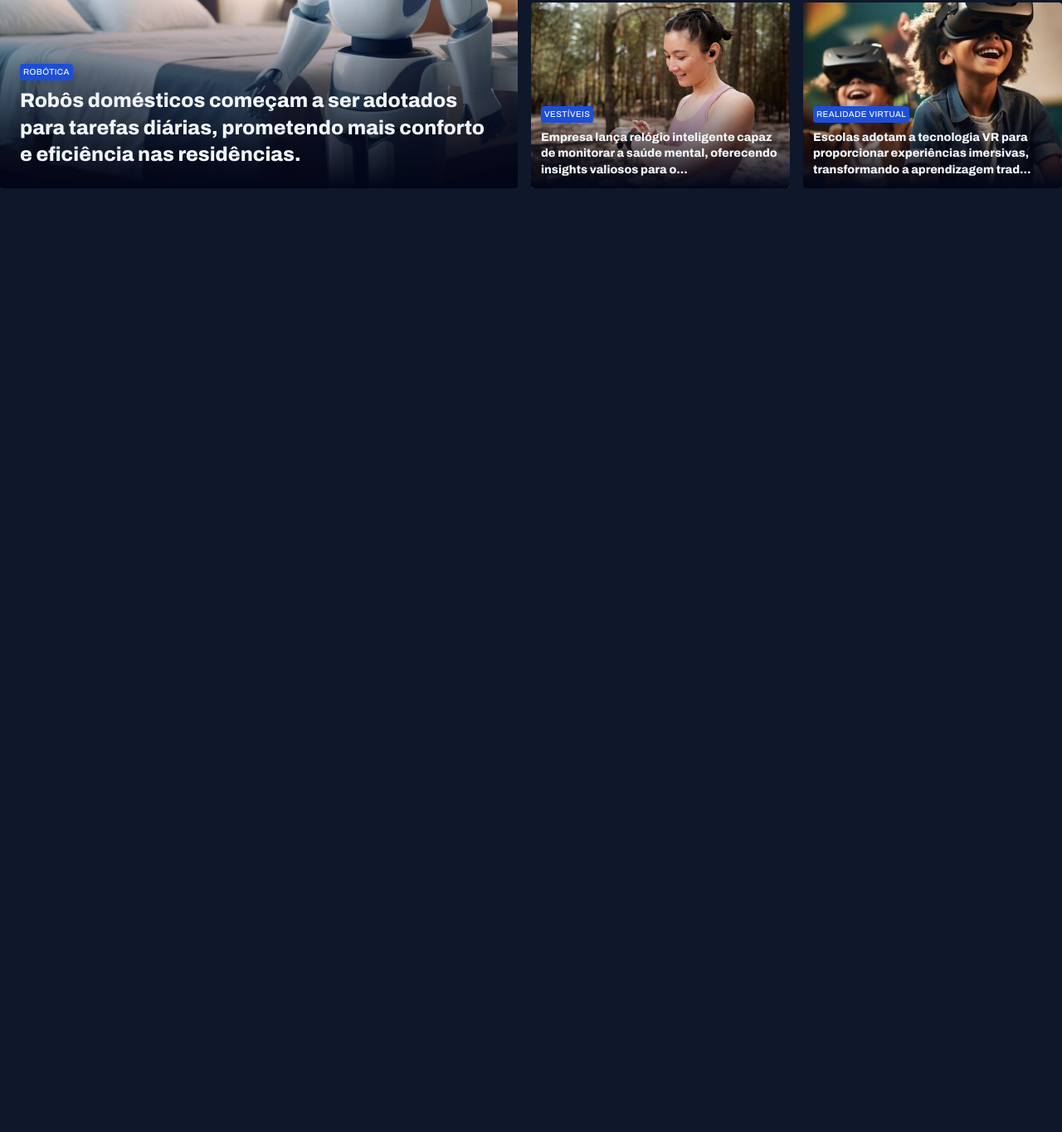
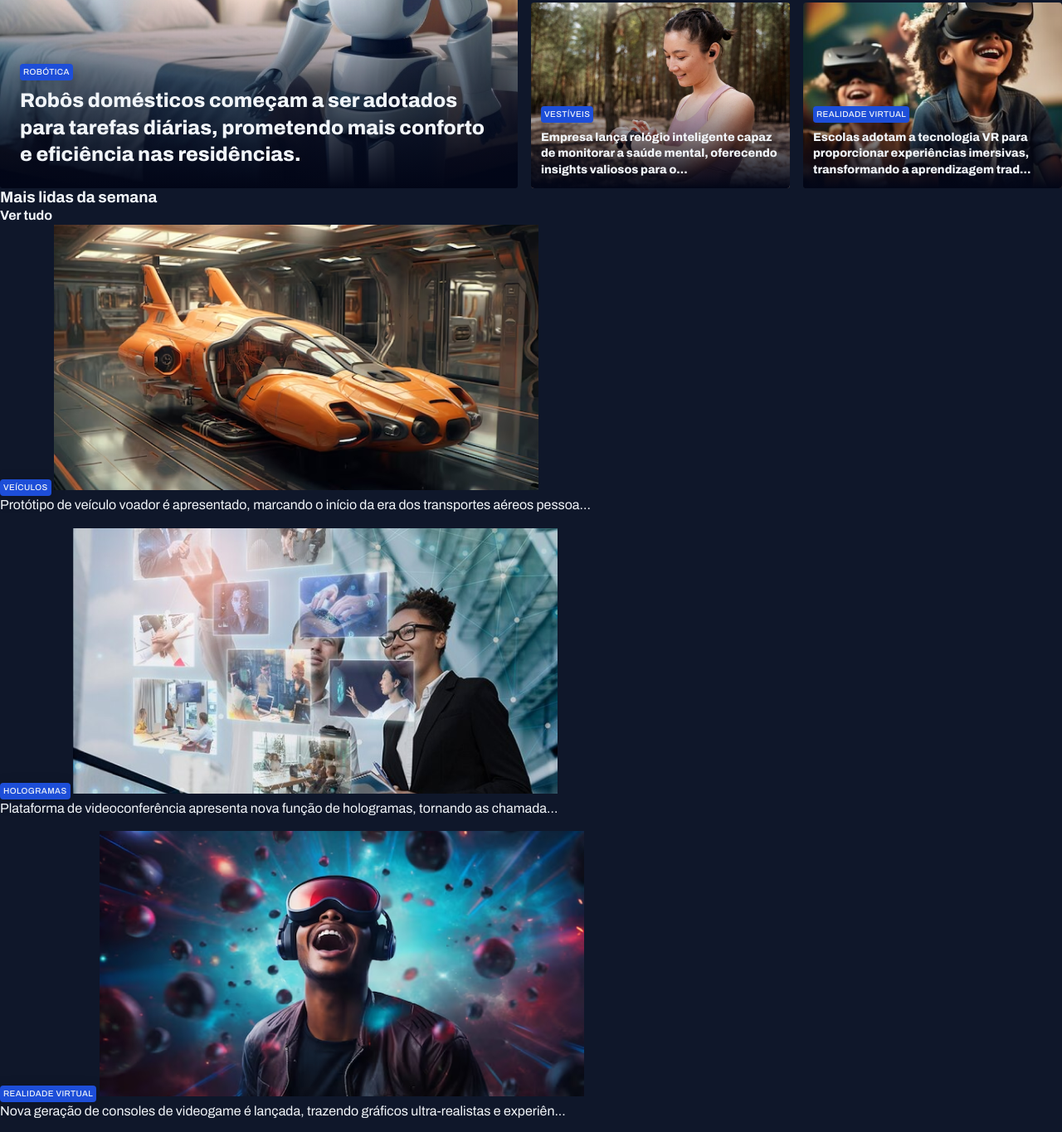
Before and after one commit to GhostBreak/Projeto-03---Proejto-portal-de-noticias, a plain HTML site: page index.html in a window 1280 px wide. Shown: the part 400-1765 px from the top of the page at 83% size. Before the commit the page ends 800 px from the top, so only its background shows below. Drawn offline with Linux system fonts and the light colour scheme.

Commit message:
estrutuando a seção mais lidas da semana

```diff
--- a/index.html
+++ b/index.html
@@ -111,6 +111,52 @@
             </div>
 
         </section>
+
+        <section id="weekly">
+            <header class="gird grid-flow-col">
+                <h3>Mais lidas da semana</h3>
+                <a href="#" class="grid grid-flow-col">
+                    <Strong>Ver tudo</Strong>
+                    <span></span>
+                </a>
+            </header>
+
+            <div class="grid gap-16">
+                <figure>
+                    <span class="content-tag">veículos</span>
+                    <img src="assets/images/Image 06.png" alt="">
+                    <p>
+                        Protótipo de veículo voador é apresentado, marcando o início da era dos transportes aéreos pessoa...
+                    </p>
+                </figure>
+
+                <figure>
+                    <span class="content-tag">hologramas</span>
+                    <img src="assets/images/Image 07.png" alt="">
+                    <p>
+                        Plataforma de videoconferência apresenta nova função de hologramas, tornando as chamada...
+                    </p>
+                </figure>
+
+                <figure>
+                    <span class="content-tag">REalidade Virtual</span>
+                    <img src="assets/images/Image 08.png" alt="">
+                    <p>
+                        Nova geração de consoles de videogame é lançada, trazendo gráficos ultra-realistas e experiên...
+                    </p>
+                </figure>
+
+                <figure>
+                    <span class="content-tag">internet</span>
+                    <img src="assets/images/Image 09.png" alt="">
+                    <p>
+                        Protótipo de veículo voador é apresentado, marcando o início da era dos transportes aéreos pessoa...
+                    </p>
+                </figure>
+            </div>
+
+        </section>
+
     </main>
 </body>
 </html>
```
